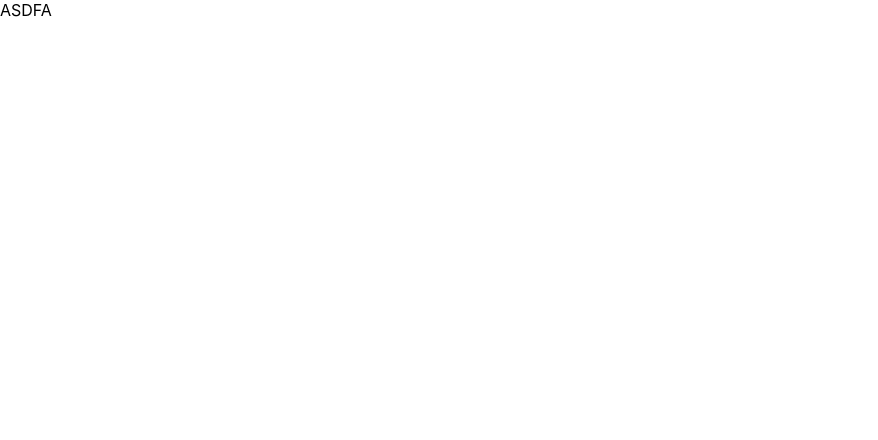
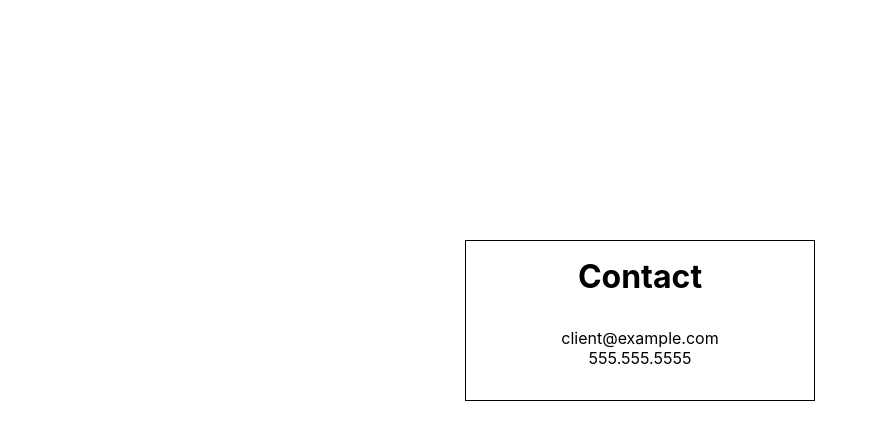
Before and after one commit to ScorpQ/basic-React, a React (Create React App) app in the folder auth-form/: page / in a window 1280 px wide. Shown: the top 440 px of the page, without its empty margins (0-878 px from the left). Built offline with nearby package versions, Linux system fonts and the light colour scheme.

Commit message:
The contact section has been prepared and scss added.

```diff
--- a/auth-form/src/App.js
+++ b/auth-form/src/App.js
@@ -1,7 +1,13 @@
+import './style.css';
+
 function App() {
   return (
-    <div className="App">
-     ASDFA
+    <div className = "contact">
+      <h1>Contact</h1>
+      <div className = "contact-info">
+        <p>client@example.com</p>
+        <p>555.555.5555</p>
+      </div>
     </div>
   );
 }
--- a/auth-form/src/index.css
+++ /dev/null
@@ -1,13 +0,0 @@
-body {
-  margin: 0;
-  font-family: -apple-system, BlinkMacSystemFont, 'Segoe UI', 'Roboto', 'Oxygen',
-    'Ubuntu', 'Cantarell', 'Fira Sans', 'Droid Sans', 'Helvetica Neue',
-    sans-serif;
-  -webkit-font-smoothing: antialiased;
-  -moz-osx-font-smoothing: grayscale;
-}
-
-code {
-  font-family: source-code-pro, Menlo, Monaco, Consolas, 'Courier New',
-    monospace;
-}
--- a/auth-form/src/index.js
+++ b/auth-form/src/index.js
@@ -1,6 +1,5 @@
 import React from 'react';
 import ReactDOM from 'react-dom/client';
-import './index.css';
 import App from './App';
 
 
--- /dev/null
+++ b/auth-form/src/sass/style.scss
@@ -0,0 +1,26 @@
+*{
+    margin: 0;
+    padding: 0;
+    box-sizing: border-box;
+    font-family: -apple-system, BlinkMacSystemFont, 'Segoe UI', 'Roboto', 'Oxygen',
+    'Ubuntu', 'Cantarell', 'Fira Sans', 'Droid Sans', 'Helvetica Neue',
+    sans-serif;;
+  }
+
+  body{
+    display: grid;
+    place-content: center;
+    height: 80vh;
+  }
+
+  .contact{
+    border: 1px solid black;
+    text-align: center;
+
+    h1{
+      margin: 1rem 7rem;
+    }
+    &-info{
+      margin: 2rem 3rem;
+    }
+  }
--- /dev/null
+++ b/auth-form/src/style.css
@@ -0,0 +1,25 @@
+* {
+  margin: 0;
+  padding: 0;
+  box-sizing: border-box;
+  font-family: -apple-system, BlinkMacSystemFont, "Segoe UI", "Roboto", "Oxygen", "Ubuntu", "Cantarell", "Fira Sans", "Droid Sans", "Helvetica Neue", sans-serif;
+}
+
+body {
+  display: grid;
+  place-content: center;
+  height: 80vh;
+}
+
+.contact {
+  border: 1px solid black;
+  text-align: center;
+}
+.contact h1 {
+  margin: 1rem 7rem;
+}
+.contact-info {
+  margin: 2rem 3rem;
+}
+
+/*# sourceMappingURL=style.css.map */
```
Also changed, not shown: auth-form/src/components/contact.js (added), auth-form/src/components/login.js (added), 1 other file (tests, documents, lock files or other folders).
